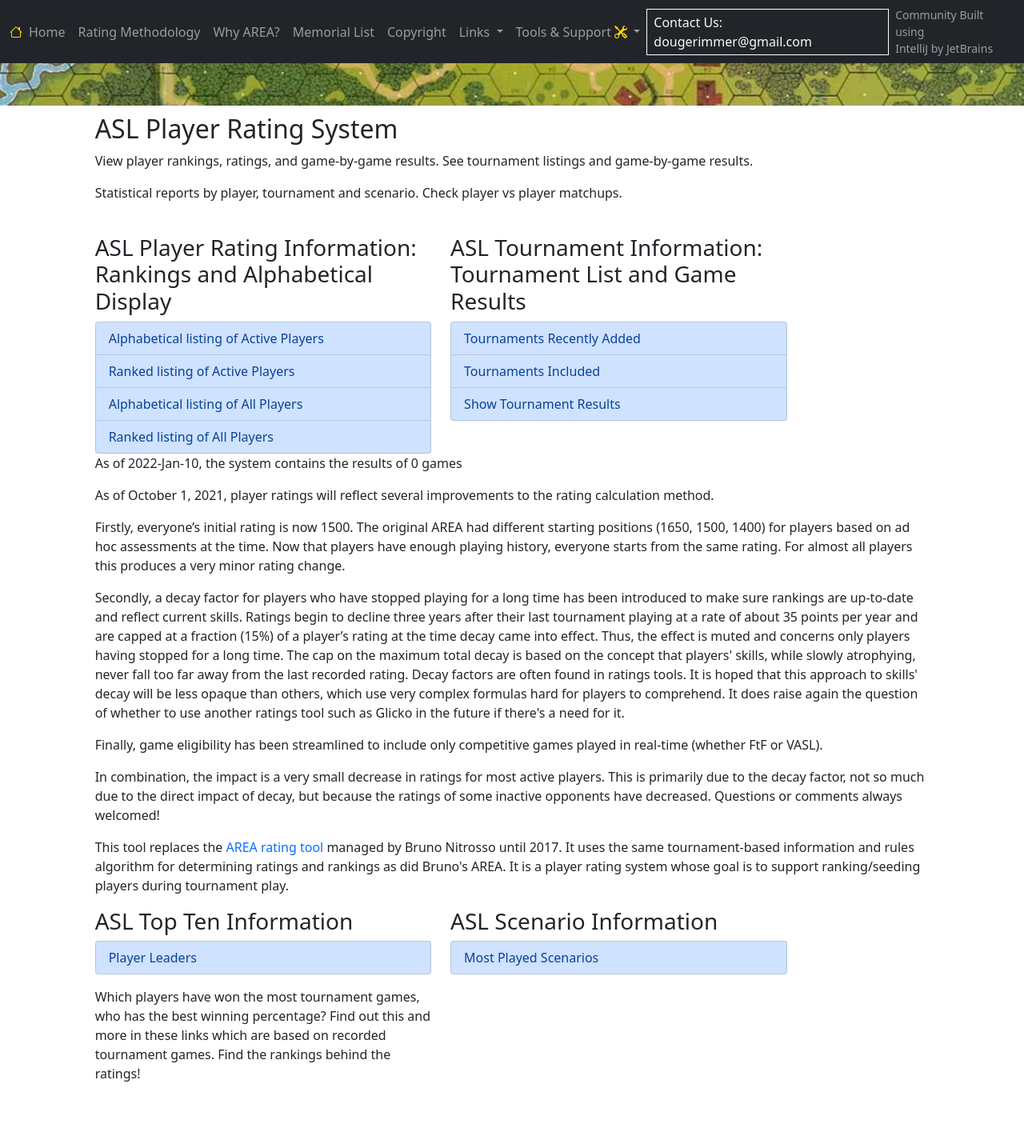
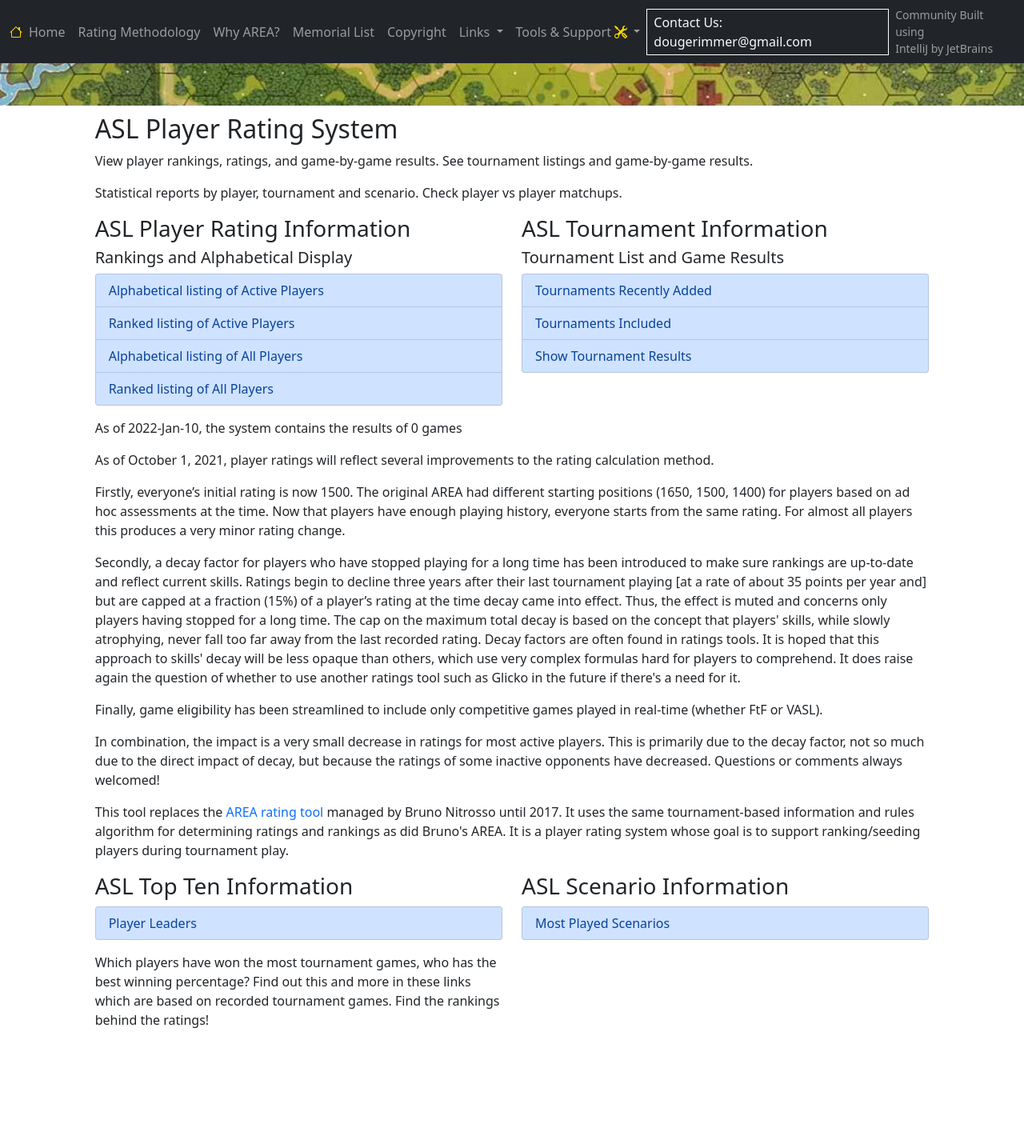
Before and after one commit to vasl-developers/Player_Rating_website, a PHP site: page / in a window 1280 px wide. Shown: the whole page at 80% size. After the commit the page ends 1285 px from the top, so only its background shows below. Run offline with PHP 8.4, Linux system fonts and the light colour scheme; data that the repository does not hold is empty; a stand-in replaces the project's code that opens the database connection; some libraries are stand-ins or nearby versions.

Commit message:
update format, add rank to most played

```diff
--- a/web/include/home.php
+++ b/web/include/home.php
@@ -1,12 +1,16 @@
+<?php
+  include_once "web/pages/gamecount.php";
+?>
+
 <h2>ASL Player Rating System</h2>
 
 <p>View player rankings, ratings, and game-by-game results. See tournament listings and game-by-game results.</p>
 <p>Statistical reports by player, tournament and scenario. Check player vs player matchups.</p>
-<br>
 
-<div class="row">
-  <div class="col-md-5">
-    <h3>ASL Player Rating Information: Rankings and Alphabetical Display</h3>
+<div class="row mt-3">
+  <div class="col-md-6">
+    <h3>ASL Player Rating Information</h3>
+    <h5>Rankings and Alphabetical Display</h5>
     <div class="list-group">
       <a class="list-group-item list-group-item-action list-group-item-primary flex-fill" href="web/pages/AlphabeticalListingofActivePlayers.php">Alphabetical listing of Active Players</a>
       <a class="list-group-item list-group-item-action list-group-item-primary flex-fill" href="web/pages/RankedListingofActivePlayers.php">Ranked listing of Active Players</a>
@@ -15,8 +19,9 @@
     </div>
   </div>
 
-  <div class="col-md-5">
-    <h3>ASL Tournament Information: Tournament List and Game Results</h3>
+  <div class="col-md-6">
+    <h3>ASL Tournament Information</h3>
+    <h5>Tournament List and Game Results</h5>
     <div class="list-group">
       <a class="list-group-item list-group-item-action list-group-item-primary flex-fill" href="web/pages/tableTournamentsRecentlyAdded.php">Tournaments Recently Added</a>
       <a class="list-group-item list-group-item-action list-group-item-primary flex-fill" href="web/pages/tableTournamentsbyYear.php">Tournaments Included</a>
@@ -25,22 +30,19 @@
     </div>
   </div>
 </div>
-<?php
-include_once "web/pages/gamecount.php";
-?>
 
+<div class="row mt-3">
   <p>As of <?php echo $date ?>, the system contains the results of <?php echo $gamestotal ?> games</p>
   <p>As of October 1, 2021, player ratings will reflect several improvements to the rating calculation method. </p>
   <p>Firstly, everyone’s initial rating is now 1500. The original AREA had different starting positions (1650, 1500, 1400) for players based on ad hoc assessments at the time. Now that players have enough playing history, everyone starts from the same rating. For almost all players this produces a very minor rating change. </p>
-<p>Secondly, a decay factor for players who have stopped playing for a long time has been introduced to make sure rankings are up-to-date and reflect current skills. Ratings begin to decline three years after their last tournament playing at a rate of about 35 points per year and are capped at a fraction (15%) of a player’s rating at the time decay came into effect. Thus, the effect is muted and concerns only players having stopped for a long time. The cap on the maximum total decay is based on the concept that players' skills, while slowly atrophying, never fall too far away from the last recorded rating. Decay factors are often found in ratings tools. It is hoped that this approach to skills' decay will be less opaque than others, which use very complex formulas hard for players to comprehend. It does raise again the question of whether to use another ratings tool such as Glicko in the future if there's a need for it. </p>
+  <p>Secondly, a decay factor for players who have stopped playing for a long time has been introduced to make sure rankings are up-to-date and reflect current skills. Ratings begin to decline three years after their last tournament playing [at a rate of about 35 points per year and] but are capped at a fraction (15%) of a player’s rating at the time decay came into effect. Thus, the effect is muted and concerns only players having stopped for a long time. The cap on the maximum total decay is based on the concept that players' skills, while slowly atrophying, never fall too far away from the last recorded rating. Decay factors are often found in ratings tools. It is hoped that this approach to skills' decay will be less opaque than others, which use very complex formulas hard for players to comprehend. It does raise again the question of whether to use another ratings tool such as Glicko in the future if there's a need for it. </p>
   <p>Finally, game eligibility has been streamlined to include only competitive games played in real-time (whether FtF or VASL).</p>
   <p>In combination, the impact is a very small decrease in ratings for most active players. This is primarily due to the decay factor, not so much due to the direct impact of decay, but because the ratings of some inactive opponents have decreased. Questions or comments always welcomed!</p>
   <p>This tool replaces the <a href="http://asl-area.org" target="_blank">AREA rating tool</a> managed by Bruno Nitrosso until 2017. It uses the same tournament-based information and rules algorithm for determining ratings and rankings as did Bruno's AREA. It is a player rating system whose goal is to support ranking/seeding players during tournament play.</p>
-
-
+</div>
 
 <div class="row">
-    <div class="col-md-5">
+    <div class="col-md-6">
         <h3>ASL Top Ten Information</h3>
         <div class="list-group">
             <a class="list-group-item list-group-item-action list-group-item-primary flex-fill" href="web/pages/playertoptens.php">Player Leaders</a>
@@ -49,7 +51,7 @@ include_once "web/pages/gamecount.php";
             <p>Which players have won the most tournament games, who has the best winning percentage? Find out this and more in these links which are based on recorded tournament games. Find the rankings behind the ratings!</p>
         </div>
     </div>
-  <div class="col-md-5">
+  <div class="col-md-6">
     <h3>ASL Scenario Information</h3>
     <div class="list-group">
       <a class="list-group-item list-group-item-action list-group-item-primary flex-fill" href="web/pages/mostPlayedScenarios.php">Most Played Scenarios</a>
```
Also changed, not shown: web/pages/mostPlayedScenarios.php (+5 -3 lines), web/pages/playerratingprogress.php (line endings or trailing spaces). Lines whose indentation alone changed are shown as unchanged.
